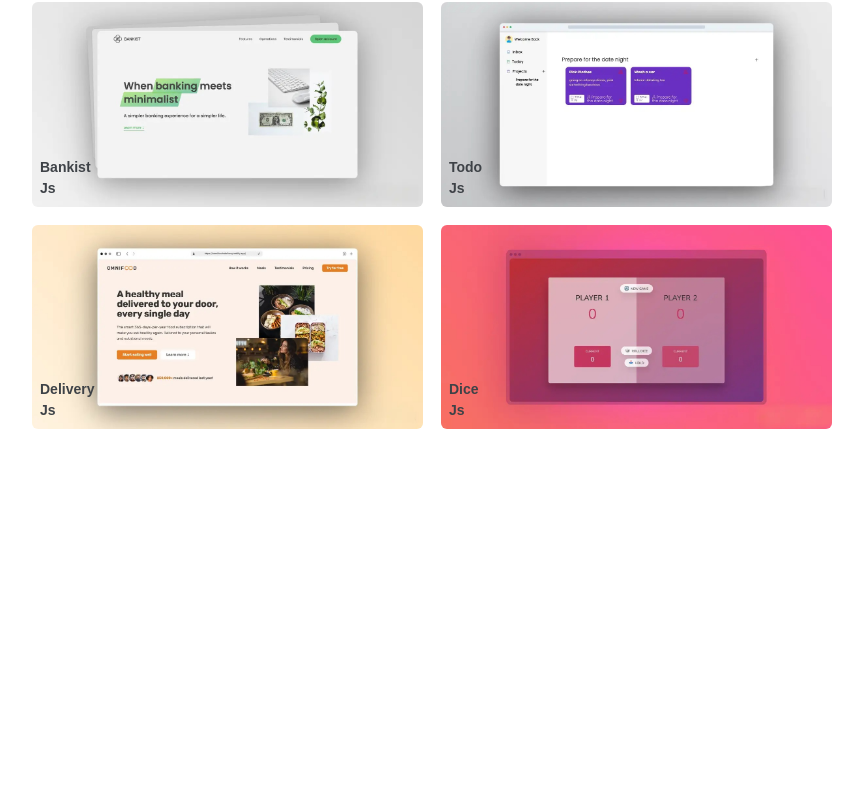
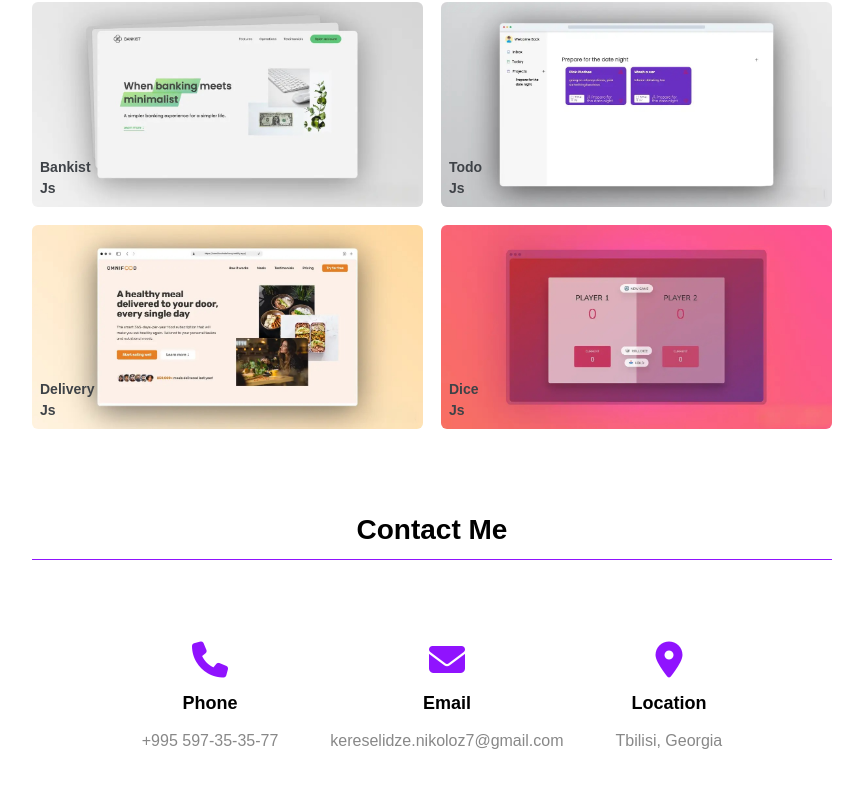
Before and after one commit to NikolozKereselidze/portfolio-project, a React (Vite) app: page / in a window 1280 px wide. Shown: the part 1973-2766 px from the top of the page, without its empty margins (368-1231 px from the left). Before the commit the page ends 2482 px from the top, so only its background shows below. Built offline with nearby package versions, Linux system fonts and the light colour scheme; a web font is replaced by a local one.

Commit message:
feat: add navigation to Contact Form on 'Hire Me' button click
render Contact component

```diff
--- a/src/App.jsx
+++ b/src/App.jsx
@@ -1,4 +1,5 @@
 import "./App.css";
+import Contact from "./components/Contact/Contact";
 import Home from "./components/Home/Home";
 import Navigation from "./components/Navigation/Navigation";
 import Projects from "./components/projects/Projects";
@@ -12,6 +13,7 @@ function App() {
         <Home />
         <Skills />
         <Projects />
+        <Contact />
       </div>
     </>
   );
--- a/src/components/Home/Home.jsx
+++ b/src/components/Home/Home.jsx
@@ -19,9 +19,11 @@ const Home = () => {
             <button className={styles.cvButton}>
               <span>CV</span>
             </button>
-            <button className={styles.hireButton}>
-              <span>Hire Me</span>
-            </button>
+            <a href="#contact">
+              <button className={styles.hireButton}>
+                <span>Hire Me</span>
+              </button>
+            </a>
           </div>
         </div>
       </section>
```
